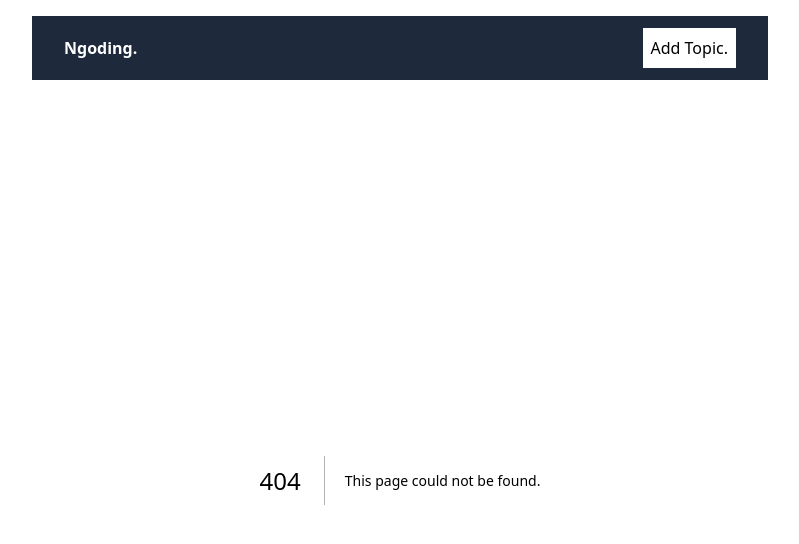
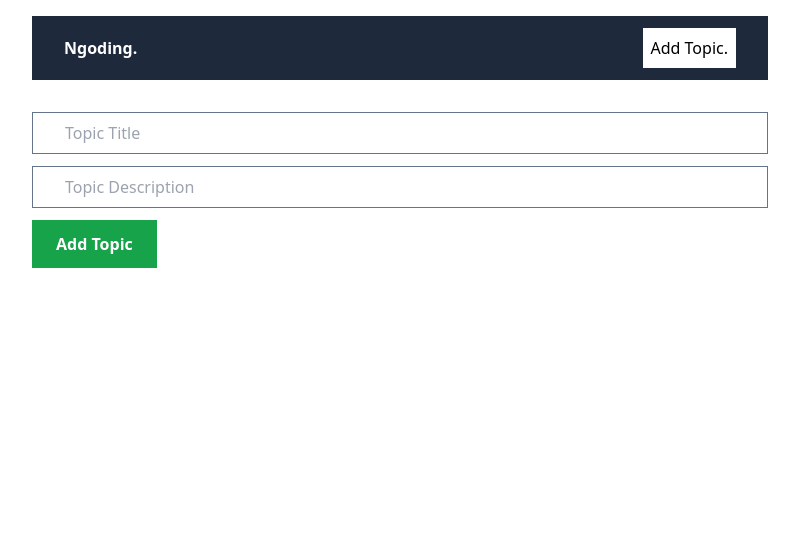
Before and after one commit to DikyGIT/crud-next-topic-list-app, a Next.js app: page /addTopic in a window 1280 px wide. Before the commit this address had no page. Shown: the top 544 px of the page, without its empty margins (240-1039 px from the left). Built offline with nearby package versions, Linux system fonts and the light colour scheme.

Commit message:
Add Topic UI

```diff
--- /dev/null
+++ b/app/addTopic/page.jsx
@@ -0,0 +1,11 @@
+const addTopic = () => {
+  return (
+    <form className="flex flex-col gap-3">
+      <input className="border border-slate-500 px-8 py-2" type="text" placeholder="Topic Title" />
+      <input className="border border-slate-500 px-8 py-2" type="text" placeholder="Topic Description" />
+      <button className="bg-green-600 font-bold text-white py-3 px-6 w-fit">Add Topic</button>
+    </form>
+  );
+};
+
+export default addTopic;
--- a/app/layout.js
+++ b/app/layout.js
@@ -24,7 +24,7 @@
       <body className={`${geistSans.variable} ${geistMono.variable} antialiased`}>
         <div className="max-w-3xl mx-auto p-4">
           <Navbar />
-          {children}
+          <div className="mt-8">{children}</div>
         </div>
       </body>
     </html>
```
